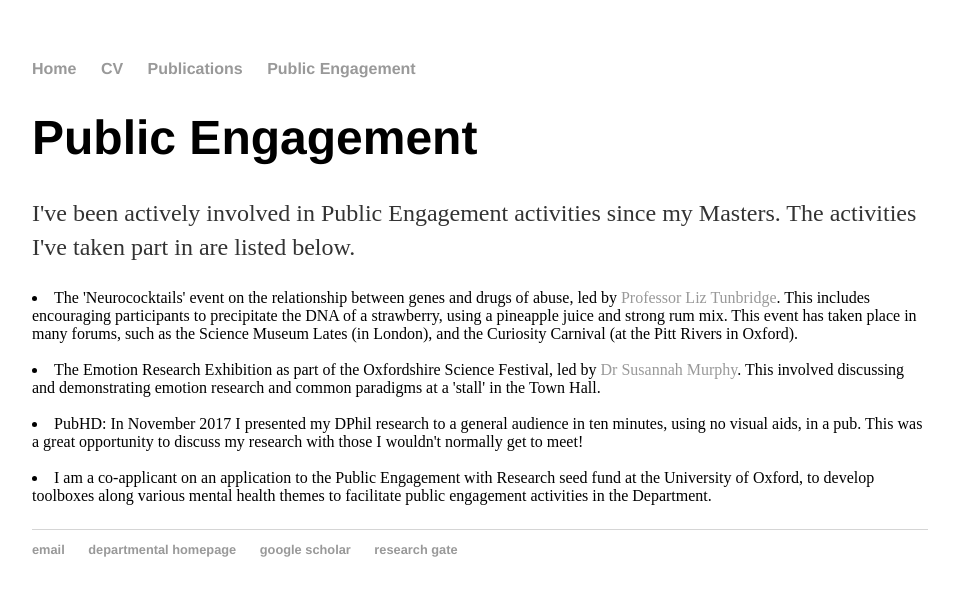
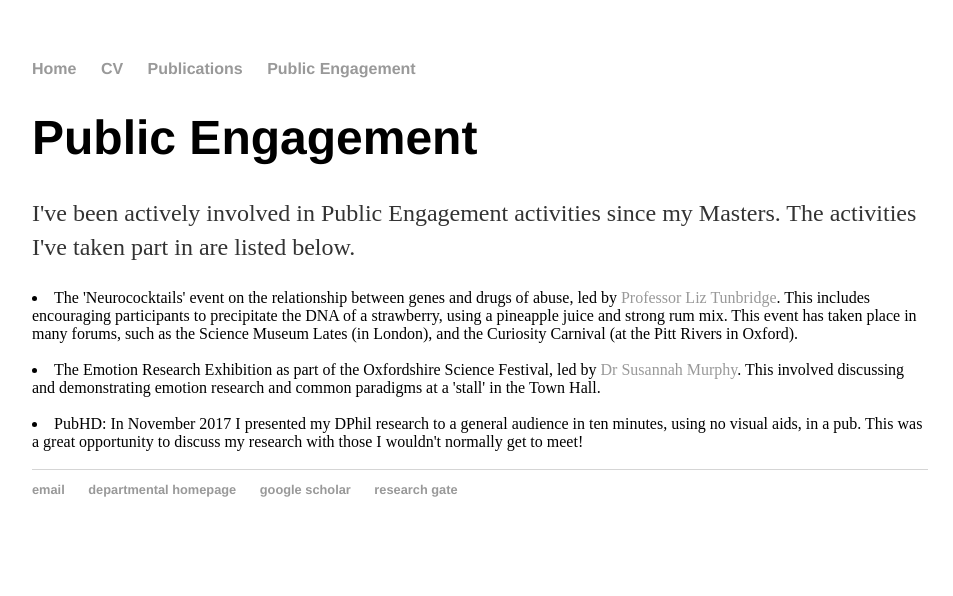
Before and after one commit to apike02/apike02.github.io, a Jekyll site: the page built from outreach/index.html, in a window 1280 px wide. Shown: the top 596 px of the page, without its empty margins (160-1113 px from the left). Built offline with Jekyll 4.4.1, drawn with Linux system fonts in a browser that asks for light colours.

Commit message:
Update index.html

```diff
--- a/outreach/index.html
+++ b/outreach/index.html
@@ -13,6 +13,4 @@ title: Public Engagement
   This involved discussing and demonstrating emotion research and common paradigms at a 'stall' in the Town Hall.</li><br/>
   <li>PubHD: In November 2017 I presented my DPhil research to a general audience in ten minutes, using no visual aids, in a pub.
 	  This was a great opportunity to discuss my research with those I wouldn't normally get to meet!</li><br/>
-  <li>I am a co-applicant on an application to the Public Engagement with Research seed fund at the University of Oxford, to develop toolboxes
-  along various mental health themes to facilitate public engagement activities in the Department.</li></p>
 </div><!-- /.blurb -->
```
